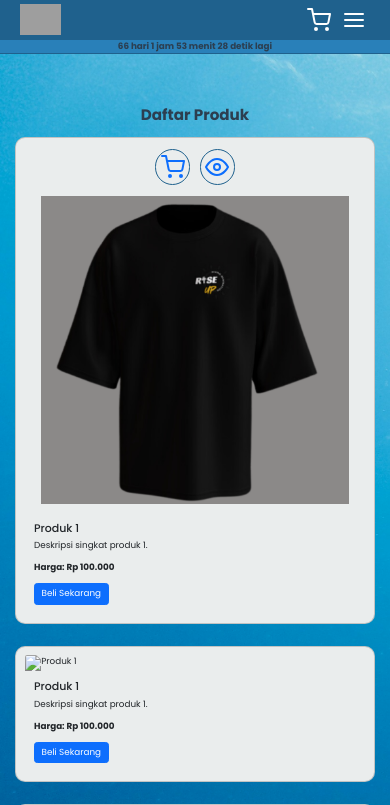
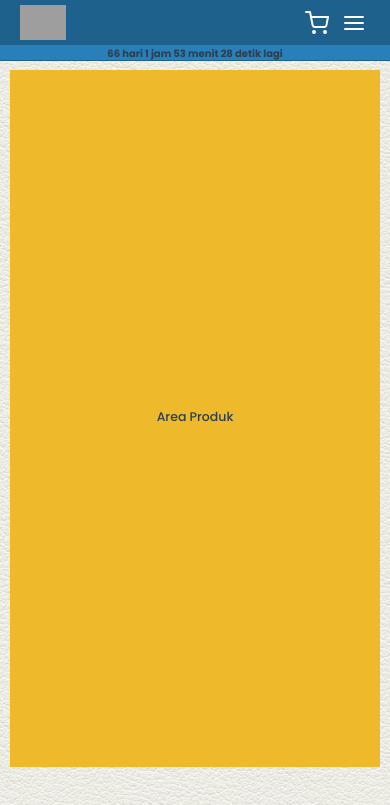
Before and after one commit to philander18/riseup, a CodeIgniter 4 app: the page made by app/Views/Shop/index.php in a window 390 px wide. Shown: the top 805 px of the page. Run offline with PHP 8.4 and a stand-in for CodeIgniter, Linux system fonts and the light colour scheme; the template is opened without the code that fills it: most values are stand-ins (such as "Sample title", 1, 10 or a date in 2020); some libraries are stand-ins or nearby versions; some web fonts are replaced; grey boxes are pictures that could not be loaded.

Commit message:
Mengatur layout website

```diff
--- a/app/Config/Routes.php
+++ b/app/Config/Routes.php
@@ -9,6 +9,7 @@ $routes->get('/', 'Home::index');
 $routes->get('registrasi', 'Registrasi::index');
 $routes->get('shop', 'Shop::index');
 $routes->get('sponsor', 'Sponsor::index');
+$routes->get('kontak', 'Kontak::index');
 
 $routes->post('Home/flash', 'Home::flash');
 $routes->post('Registrasi/input_peserta', 'Registrasi::input_peserta');
--- a/app/Views/Shop/index.php
+++ b/app/Views/Shop/index.php
@@ -1,7 +1,7 @@
 <?= $this->extend('Templates/index'); ?>
 <?= $this->section('page-content'); ?>
 <?= $this->include('Templates/nav'); ?>
-<section class="container-fluid shop">
+<!-- <section class="container-fluid shop">
     <div class="shop-awal">
         <h2 class="text-center mb-2 fw-bold">Daftar Produk</h2>
         <div class="shop-grid">
@@ -49,5 +49,12 @@
             </div>
         </div>
     </div>
-</section>
+</section> -->
+<div class="page-phil">
+    <section class="satu-page">
+        <div class="layout-contents">
+            <h5>Area Produk</h5>
+        </div>
+    </section>
+</div>
 <?= $this->endSection(); ?>
--- a/app/Views/Templates/nav.php
+++ b/app/Views/Templates/nav.php
@@ -6,7 +6,7 @@
             <a href="<?= base_url(); ?>shop">Usaha Dana</a>
             <a href="<?= base_url(); ?>sponsor">Sponsorship</a>
             <a href="<?= base_url(); ?>registrasi">Registrasi</a>
-            <a href="<?= base_url(); ?>contact">Kontak</a>
+            <a href="<?= base_url(); ?>kontak">Kontak</a>
         </div>
         <div class="navbar-extra-phil">
             <!-- <a href="#" id="search"><i data-feather="search"></i></a> -->
--- a/public/css/style.css
+++ b/public/css/style.css
@@ -275,157 +275,20 @@ body {
     text-align: center;
 }
 
-
-
-
-
-/* Usaha Dana */
-.container-fluid.shop {
-    background-image: url('../images/shop/background.jpg');
-    background-repeat: no-repeat;
-    background-size: cover;
-    min-height: 100vh;
-    padding-top: 8rem;
-}
-
-.container.shop-awal {
-    margin: 1rem auto;
-}
-
-.shop-grid {
-    display: grid;
-    grid-template-columns: repeat(auto-fill, minmax(360px, 400px));
-    gap: 0.5rem;
-    justify-content: center;
-}
-
-.shop-icon {
-    display: flex;
-    justify-content: center;
-    gap: 0.5rem;
-}
-
-.shop-icon a {
-    width: 4rem;
-    height: 4rem;
-    margin: 0.3rem;
-    border: 1px solid var(--sekunder);
-    border-radius: 50%;
-    display: flex;
-    justify-content: center;
-    align-items: center;
-}
-
-.shop-icon a:hover {
-    background-color: var(--light);
-    border: 1px solid var(--light);
-}
-
-.shop-image {
-    padding: 1rem 0;
-    text-align: center;
-}
-
-.shop-image img {
-    height: 20rem;
-}
-
-
-/* Registrasi */
-.section-awal#registrasi {
-    background-image: url('../images/registrasi.jpg');
-    justify-content: center;
-}
-
-.section-awal .registrasi-form {
-    display: flex;
-    flex-direction: column;
-    text-align: center;
-    width: 90%;
-    font-size: 1.2rem;
-    max-width: 500px;
-    padding: 2rem;
-    margin-top: 3rem;
-    border: 2px solid var(--sekunder);
-    border-radius: 0.6rem;
-    background-color: var(--primary);
-    box-shadow: 0 0 0.6rem rgba(0, 0, 0, .1);
-    background-image: url('../images/registrasi-background.jpg');
-    background-repeat: no-repeat;
-    background-size: cover;
-}
-
-.section-awal .registrasi-form h1 {
-    margin: 2rem auto 1rem;
-    font-size: 2rem;
-    text-shadow: 1px 1px white, -1px -1px white;
-}
-.section-awal .registrasi-form .form-group {
-    display: flex;
-    justify-content: space-between;
-    align-items: center;
-    margin-bottom: 1.2rem;
-    text-shadow: 1px 1px white, -1px -1px white;
-}
-
-.section-awal .registrasi-form .form-group label {
-    font-weight: bold;
-    width: 20%;
-    text-align: left;
-}
-
-.form-group input, .form-group select, .form-group textarea {
-    width: 75%;
-    padding: 0.5rem;
-    border: none;
-    border-radius: 5px;
-    cursor: pointer;
-}
-
-.section-awal .registrasi-form button {
-    background-color: var(--primary);
-    color: white;
-    padding: 0.5rem;
-    font-size: 1.3rem;
-    font-weight: bold;
-    border: 2px solid var(--bg);
-    border-radius: 5px;
-    cursor: pointer;
-    width: 100%;
-    margin-top: 1.2rem;
-}
-
-.section-awal .registrasi-form button:disabled {
-    background-color: #98c0da;
-    color: #666;
-    cursor: not-allowed;
-}
-
-.section-awal .registrasi-form button:hover {
-    background-color: var(--light);
-}
-#gerejaLain {
-    display: none;
-}
-
-.active#gerejaLain {
-    display: flex;
-}
-
 /* Media Queries */
 
 /* Laptop */
-@media (max-width: 1366px) {
+@media (max-width: 1399.98px) {
     html {
-        font-size: 90%;
+        font-size: 95%;
     }
 }
+
 /* Tablet */
-@media (max-width: 768px) {
+@media (max-width: 991.98px) {
     html {
-        font-size: 62.5%;
+        font-size: 80%;
     }
-
     #hamburger-menu {
         display: inline-block;
         cursor: pointer;
@@ -459,72 +322,54 @@ body {
     .navbar-phil .navbar-nav-phil a:hover::after {
         transform: scaleX(0.3);
     }
+}
 
-    .section-awal .registrasi-form {
-        font-size: 1.7rem !important ;
-    }
-
-    .section-awal .registrasi-form .form-group {
-        margin-bottom: 1.8rem;
-    }
-
-    .section-awal .registrasi-form h1 {
-        font-size: 3rem !important;
-    }
-
-    .section-awal .registrasi-form button {
-        font-size: 2rem;
-    }
-
-    .alert {
-        font-size: 1.5rem;
-    }
-
-    .container-fluid.shop {
-        padding-top: 10rem;
-    }
-
-    .shop-image img {
-        height: 30rem;
+/* Mobile Phone Landscape */
+@media (max-width: 767.98px) {
+    html {
+        font-size: 70%;
     }
 }
 /* Mobile phone */
 @media (max-width: 450px) {
     html {
-        font-size: 55%;
+        font-size: 62.5%;
     }
 
-    .section-awal {
-        background-image: url('../images/background_mobile.png');
+    .dua-page {
+        display: grid;
+        grid-template-columns: 1fr;
+        grid-template-rows: 1fr 1fr;
+        min-height: 85vh;
+        gap: 1rem;
+        margin: 6rem 0 0;
     }
 
-    .section-awal .registrasi-form{
-        font-size: 1.5rem !important ;
-        width: 100%;
-        margin-bottom: 8rem;
+    .tiga-page {
+        display: grid;
+        grid-template-columns: 1fr;
+        grid-template-rows: 1fr 1fr 1fr;
+        min-height: 85vh;
+        gap: 1rem;
+        margin: 6rem 0 0;
     }
 
-    .section-awal .registrasi-form .form-group {
-        margin-bottom: 2rem;
+    .empat-page {
+        display: grid;
+        grid-template-columns: 1fr;
+        grid-template-rows: 1fr 1fr 1fr 1fr;
+        min-height: 85vh;
+        gap: 1rem;
+        margin: 6rem 0 0;
     }
 
-    .section-awal .registrasi-form h1 {
-        font-size: 2.6rem !important;
+    .layout-hero {
+        grid-template-columns: 1fr;
+        grid-template-rows: 1fr 2fr 2fr 2fr;
+        grid-template-areas: 'judul'
+        'waktu'
+        'pembicara'
+        'tema';
     }
 
-    .section-awal .registrasi-form button {
-        font-size: 2.2rem;
-    }
-
-    .alert {
-        font-size: 1.3rem;
-    }
-
-    .container-fluid.shop {
-        padding-top: 12rem;
-    }
-
-    .shop-image img {
-        height: 35rem;
-    }
 }
```
Also changed, not shown: app/Controllers/Kontak.php (added, +14 -0 lines), app/Views/Kontak/index.php (added, +11 -0 lines), app/Views/Kontak/script.php (added).
